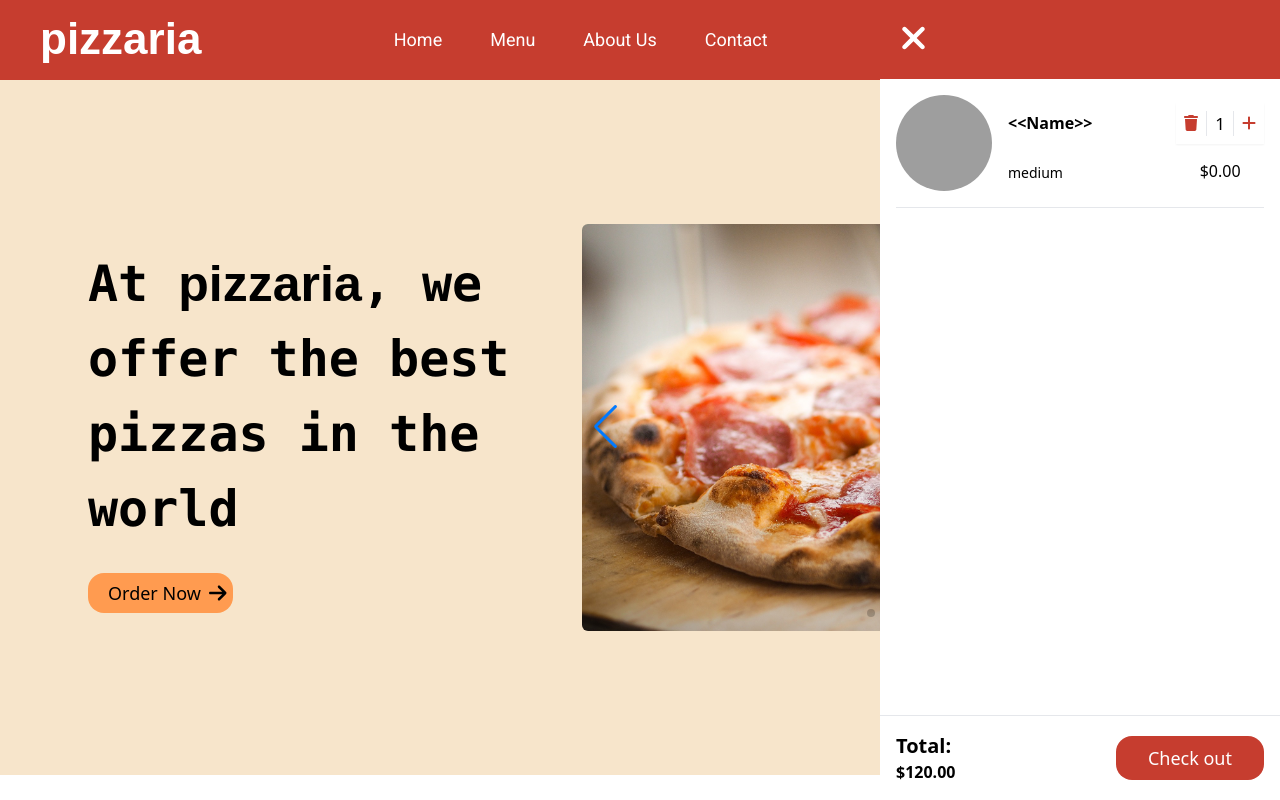
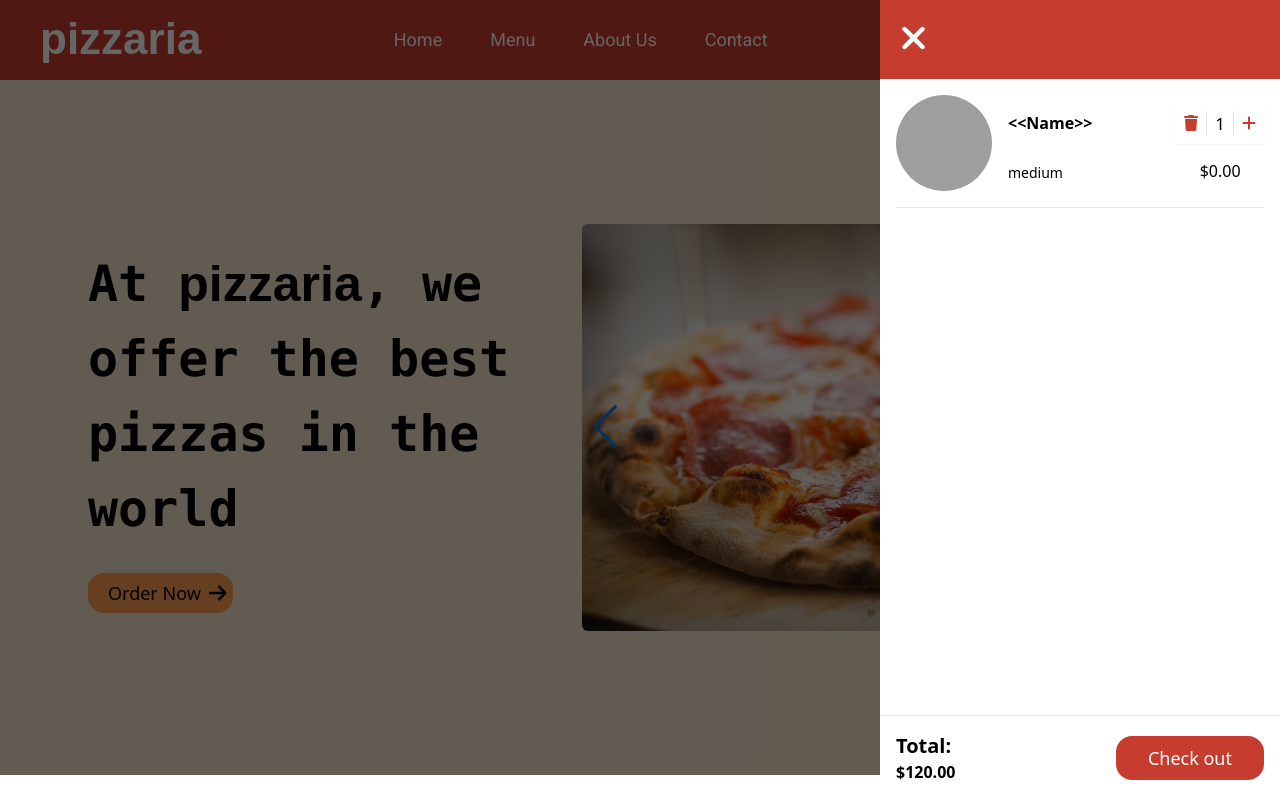
Before and after one commit to aref-hammaslak/Pizza-Ordering-Project, a React (Vite) app in the folder client/: page / in a window 1280 px wide. Both pictures are taken after a click on the link 1207 px from the left and 38 px from the top of the page. Built offline with nearby package versions, Linux system fonts and the light colour scheme; grey boxes are pictures that could not be loaded; a web font is replaced by a local one.

Commit message:
Createing the overal state context

```diff
--- a/client/src/components/Header.tsx
+++ b/client/src/components/Header.tsx
@@ -1,4 +1,4 @@
-import React, { useState } from "react";
+import React, { useContext, useState } from "react";
 import { Link } from "react-router-dom";
 import cartImg from "../../public/add-to-basket.png";
 import Button from "./Button";
@@ -6,6 +6,7 @@ import { FontAwesomeIcon } from "@fortawesome/react-fontawesome";
 import { faBars, faXmark } from "@fortawesome/free-solid-svg-icons";
 import {} from "@fortawesome/fontawesome-svg-core";
 import { Cart } from "../pages";
+import { ovrallStatContext, OverallState } from '../pages/Route';
 
 type NavContent = {
   name: string;
@@ -19,8 +20,8 @@ type HeaderProps = {
 
 const Header = ({ brandName, navContents }: HeaderProps) => {
   const [navIsOpen, setNavIsOpen] = useState(false);
+  const {setOverallState , overallState} = useContext(ovrallStatContext);
   const mobileNavContent: NavContent[] = [...navContents];
-  const [isCartOpen, setIsCartOpen] = useState<boolean>(false);
 
   mobileNavContent.push(
     ...[
@@ -71,7 +72,10 @@ const Header = ({ brandName, navContents }: HeaderProps) => {
           </div>
           <div>
             <a
-              onClick={(e) => setIsCartOpen(true)}
+              onClick={(e) => setOverallState({
+                ...overallState,
+                isCartOpen: true,
+              })}
               className=" -translate-y-[2px] md:p-2 lg:p-4 flex  items-center !pr-0"
             >
               <img className="md:w-10 lg:w-12 w-8" src={cartImg} alt="" />
@@ -127,7 +131,7 @@ const Header = ({ brandName, navContents }: HeaderProps) => {
       </div>
 
 
-      {<Cart isCartOpen={isCartOpen} setIsCartOpen={setIsCartOpen} />}
+      {overallState.isCartOpen && <Cart />}
     </>
   );
 };
--- a/client/src/components/ModalBackground.tsx
+++ b/client/src/components/ModalBackground.tsx
@@ -10,7 +10,7 @@ const ModalBackground = (props:ModalBackgroundType) => {
   useEffect(() => {
     window.addEventListener("resize", () => {
       setVhSize(document.body.scrollHeight);
-      console.log(document.body.scrollHeight);
+
 
     })
   });
@@ -23,7 +23,7 @@ const ModalBackground = (props:ModalBackgroundType) => {
         if(!setModalState) return
         setModalState(false);
       }}
-      className= {`bg-black bg-opacity-60 z-20   absolute top-0 inset-x-0 font-roboto`}
+      className= {`bg-black bg-opacity-60 z-20  fixed  overflow-auto  top-0 inset-x-0 font-roboto`}
       style={{ height: vhSize}}
     >
       <div onClick={(e) => e.stopPropagation()}  >
--- a/client/src/components/PizzaDetailsModal.tsx
+++ b/client/src/components/PizzaDetailsModal.tsx
@@ -134,7 +134,7 @@ const PizzaDetailsModal = (props: pizzaDetailsModalType) => {
       {isSucPizzas && (
         <div
           onClick={(e) => e.stopPropagation()}
-          className="bg-primary-mellow fixed max-w-[500px] top-1/2 left-1/2 -translate-x-1/2 -translate-y-1/2 p-8 shadow-md rounded md:max-h-[600px] scr max-h-[400px] overflow-auto"
+          className="bg-primary-mellow fixed max-w-[500px] top-1/2 left-1/2 -translate-x-1/2 -translate-y-1/2 p-8 shadow-md rounded md:max-h-[600px]  scrollbarmax-h-[400px] overflow-auto"
         >
           <form action="" onSubmit={onSubmitHandler}>
             <div className="flex flex-col gap-4">
--- a/client/src/components/SelectionDorpDown.tsx
+++ b/client/src/components/SelectionDorpDown.tsx
@@ -48,14 +48,14 @@ const SelectionDorpDown = (props: { name: string; items: string[] }) => {
         onChange={() => {}}>
         {items.map((item) => (
           <li className="flex hover:bg-primary-light gap-2 items-center px-2 py-2 " key={item}>
-            <span>{item}</span>
-
             <input
               type="checkbox"
               value={item}
               checked={filteringOptions[optionType].includes(item)}
               onChange={onChangeHandler}
             />
+            <span>{item}</span>
+
           </li>
         ))}
       </ul>
--- a/client/src/hooks/useRequests.ts
+++ b/client/src/hooks/useRequests.ts
@@ -114,10 +114,10 @@ const usePostOrder = async (order:OrderedPizza) => {
     return response.data;
   }
 
-  const postResponse = useQuery({
-    queryKey: ['postResponse' as unknown as QueryKey],
-    queryFn:  postOrder,
-  })
+  // const postResponse = useQuery({
+  //   queryKey: ['postResponse' as unknown as QueryKey],
+  //   queryFn:  postOrder,
+  // })
 
   return postOrder;
 }
--- a/client/src/pages/Cart.tsx
+++ b/client/src/pages/Cart.tsx
@@ -1,10 +1,11 @@
-import React from "react";
+import React, { useContext } from "react";
 import ModalBackground from "../components/ModalBackground";
 import { useState } from "react";
 import { FontAwesomeIcon } from '@fortawesome/react-fontawesome';
 import { faBars, faXmark } from '@fortawesome/free-solid-svg-icons';
 import Button from "../components/Button";
 import CartItem from "../components/CartItem";
+import { ovrallStatContext, OverallState } from './Route';
 type CartPropsType = {
   setIsCartOpen: React.Dispatch<React.SetStateAction<boolean>>;
   isCartOpen: boolean;
@@ -20,8 +21,9 @@ export type CartItemType ={
 
 }
 
-const Cart = (props: CartPropsType) => {
-  const { isCartOpen, setIsCartOpen } = props;
+const Cart = () => {
+  const {overallState, setOverallState} = useContext(ovrallStatContext);
+
   const cartItems : CartItemType[] = [{
     id: 1,
     name: '<<Name>>',
@@ -36,9 +38,12 @@ const Cart = (props: CartPropsType) => {
     <>
       <div className=" ">
         <div
-          className={`${isCartOpen ? "open" : "hidden"}`}
+          className={`${overallState.isCartOpen ? "" : "hidden"}`}
           onClick={(e) => {
-            setIsCartOpen(false);
+            setOverallState({
+              ...overallState,
+              isCartOpen: false,
+            });
           }}
         >
           <ModalBackground>
@@ -48,11 +53,14 @@ const Cart = (props: CartPropsType) => {
 
         <div
           className={`w-[400px] transition-transform z-20 duration-500 fixed top-0 bottom-0 right-0 bg-white
-        ${isCartOpen ? "" : "translate-x-full"}`}
+        ${overallState.isCartOpen ? "" : "translate-x-full"}`}
         >
           <div className=" text-4xl bg-primary-dark  right-0 w-[400px] origin-left ">
             <FontAwesomeIcon
-            onClick={() => setIsCartOpen(false)}
+            onClick={() => setOverallState({
+              ...overallState,
+               isCartOpen: false
+            })}
             className="hover:animate-spin p-5 text-white" icon={faXmark} />
           </div>
           <div className="flex flex-col px-4 ">
--- a/client/src/pages/Route.tsx
+++ b/client/src/pages/Route.tsx
@@ -1,4 +1,4 @@
-import React from "react";
+import React, { createContext, useState } from "react";
 import { Outlet } from "react-router-dom";
 import Header from "../components/Header";
 
@@ -21,17 +21,55 @@ const navContents = [
   },
 ];
 
+type User = {
+  username: string;
+  first_name: string;
+  last_name: string;
+  email: string;
+}
+
+export type OverallState = {
+  isCartOpen: boolean,
+  user: User | undefined;
+  userToken: string | undefined;
+
+}
+
+type OverallStateContextType = {
+  overallState: OverallState;
+  setOverallState: React.Dispatch<React.SetStateAction<OverallState>>;
+}
+
+const ovrallStatContext = createContext<OverallStateContextType>(null as never);
+
 const Route = () => {
+
+  const [overallState , setOverallState] = useState<OverallState>({
+    isCartOpen: false,
+    user: undefined,
+    userToken: undefined,
+  });
+
+
   return (
     <>
+    <ovrallStatContext.Provider value={{overallState, setOverallState}}>
       <div>
         <Header brandName="pizzaria" navContents={navContents} />
       </div>
       <div>
         <Outlet />
       </div>
+    </ovrallStatContext.Provider>
+
     </>
   );
 };
 
+
+
+
 export default Route;
+export{
+  ovrallStatContext
+}
```
